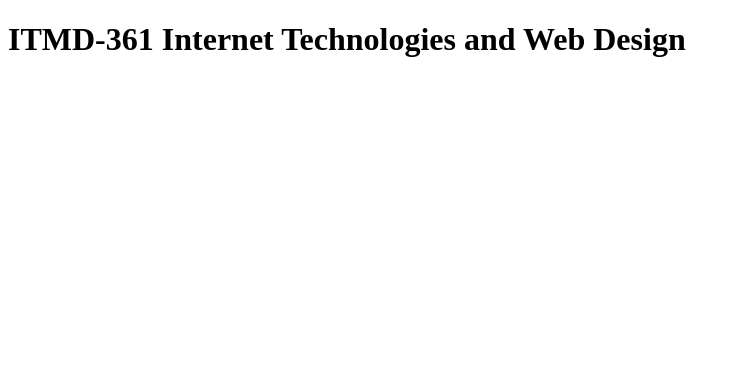
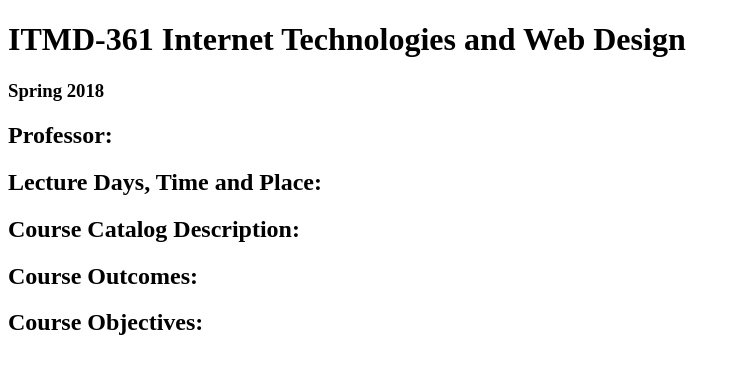
Before and after one commit to Ge0m/ITMD361_Lab_2, a plain HTML site: page index.html in a window 1280 px wide. Shown: the whole page, without its empty margins (0-740 px from the left). Drawn offline with Linux system fonts and the light colour scheme.

Commit message:
Added Headers
Added the descriptive headers for each section of information

```diff
--- a/index.html
+++ b/index.html
@@ -6,5 +6,17 @@
     </head>
     <body>
         <h1>ITMD-361 Internet Technologies and Web Design</h1>
+        <h3>Spring 2018</h3>
+
+        <h2>Professor:</h2>
+
+        <h2>Lecture Days, Time and Place:</h2>
+
+        <h2>Course Catalog Description:</h2>
+
+        <h2>Course Outcomes:</h2>
+
+        <h2>Course Objectives:</h2>
+
     </body>
 </html>
```
